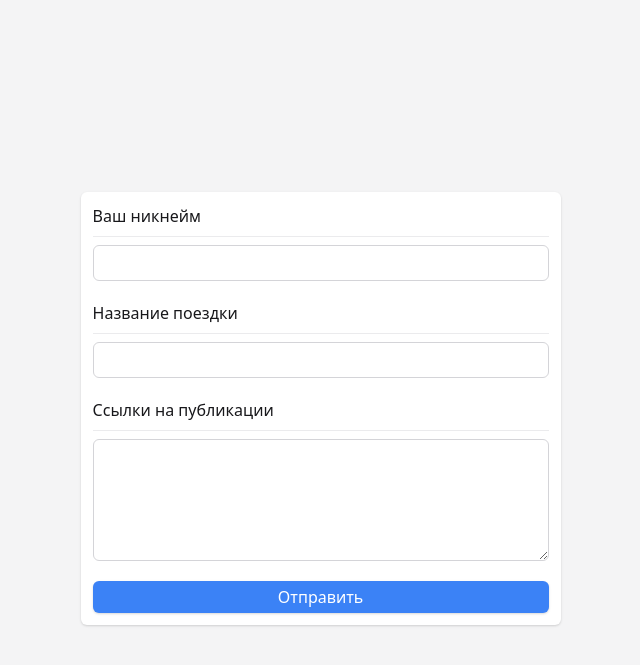
After one commit to fckxorg/leaders_of_digital_cache_invalidation_backend, a Django app: page /trip/form in a window 1280 px wide. The commit adds this page. Shown: the top 665 px of the page, without its empty margins (393-1033 px from the left). Run offline with Django 3.2, Linux system fonts and the light colour scheme; some libraries are stand-ins or nearby versions; some web fonts are replaced.

Commit message:
frontend: added form for adding posts

```diff
--- a/searcher/api/static/css/style.css
+++ b/searcher/api/static/css/style.css
@@ -1391,3 +1391,8 @@ video {
   text-align: center;
   margin-left: 4rem;
 }
+
+.bye {
+  text-align: center;
+  margin-left: 7rem;
+}
--- /dev/null
+++ b/searcher/api/static/js/material.js
@@ -0,0 +1,28 @@
+document.addEventListener('DOMContentLoaded', function () {
+    $('.filter-button').on('click', () => {
+        let filter_form = {
+          name: $('.name-input').val(),
+          trip: $('.trip-input').val(),
+          links: $('.link-input').val()
+        };
+
+        console.log(filter_form);
+
+        fetch('/trip/send', {
+            method: 'post',
+            body: JSON.stringify(filter_form)
+        })
+        .then(response => {
+            if (response.status !== 200) {
+                console.log("Error! Not accepted. Status: " + response.status);
+                return;
+            }
+            console.log("Status: 200")
+
+
+            $('.accept-form').html(`
+              <div class="bye flex xl:flex-row flex-col items-center font-medium text-gray-900 dark:text-white pb-2 mb-2 w-full">Спасибо за сотрудничество!</div>
+              `);
+            });
+        })
+});
--- /dev/null
+++ b/searcher/api/templates/material.html
@@ -0,0 +1,55 @@
+<!doctype html>
+<html class="no-js" lang="ru">
+
+<head>
+  {% load static %}
+  <meta charset="utf-8">
+  <title>Lead of digital</title>
+  <meta name="description" content="">
+  <meta name="viewport" content="width=device-width, initial-scale=1">
+
+  <link href="https://fonts.googleapis.com/css2?family=Raleway&display=swap" rel="stylesheet">
+  <link href="https://fonts.googleapis.com/css2?family=Roboto+Condensed&display=swap" rel="stylesheet">
+  <link href="//db.onlinewebfonts.com/c/88f10bf18a36407ef36bf30bc25a3618?family=Suisse+Intl" rel="stylesheet" type="text/css"/>
+
+  <script src="https://kit.fontawesome.com/771831ed14.js" crossorigin="anonymous"></script>
+  <link rel="stylesheet" href="{% static 'css/style.css' %}">
+
+  <script
+  src="https://code.jquery.com/jquery-3.6.0.min.js"
+  integrity="sha256-/xUj+3OJU5yExlq6GSYGSHk7tPXikynS7ogEvDej/m4="
+  crossorigin="anonymous"></script>
+  <script src="{% static 'js/material.js' %}"></script>
+</head>
+
+<body class="bg-gray-100">
+<div class="space-y-4 mt-3">
+  <div class="bg-white p-3 w-full flex flex-col rounded-md dark:bg-gray-800 shadow accept-form">
+    <div class="filter_item">
+      <div class="flex xl:flex-row flex-col items-center font-medium text-gray-900 dark:text-white pb-2 mb-2 xl:border-b border-gray-200 border-opacity-75 dark:border-gray-700 w-full">
+        Ваш никнейм
+      </div>
+      <div class="flex items-center w-full">
+        <input type="text" class="name-input pl-8 h-9 bg-transparent border border-gray-300 dark:border-gray-700 dark:text-white w-full rounded-md text-sm"/>
+      </div>
+    </div>
+    <div class="filter_item">
+      <div class="flex xl:flex-row flex-col items-center font-medium text-gray-900 dark:text-white pb-2 mb-2 xl:border-b border-gray-200 border-opacity-75 dark:border-gray-700 w-full">
+        Название поездки
+      </div>
+      <div class="flex items-center w-full">
+        <input type="text" class="trip-input pl-8 h-9 bg-transparent border border-gray-300 dark:border-gray-700 dark:text-white w-full rounded-md text-sm"/>
+      </div>
+    </div>
+    <div class="filter_item">
+      <div class="flex xl:flex-row flex-col items-center font-medium text-gray-900 dark:text-white pb-2 mb-2 xl:border-b border-gray-200 border-opacity-75 dark:border-gray-700 w-full">
+        Ссылки на публикации
+      </div>
+      <div class="flex items-center w-full">
+        <textarea rows="6" type="text" class="link-input pl-8 bg-transparent border border-gray-300 dark:border-gray-700 dark:text-white w-full rounded-md text-sm"></textarea>
+      </div>
+    </div>
+
+    <button class="filter-button h-8 px-3 rounded-md shadow text-white bg-blue-500">Отправить</button>
+  </div>
+</body>
--- a/searcher/api/urls.py
+++ b/searcher/api/urls.py
@@ -14,4 +14,6 @@ urlpatterns = [
     path('attraction/get', views.get_attractions, name='get_attractions'),
     path('trip/bloger', views.get_blogers_by_trip, name='get_blogers_by_trip'),
     path('trip/post', views.get_post_by_trip_bloger, name='get_post_by_trip_bloger'),
+    path('trip/send', views.send_posts, name='send_posts'),
+    path('trip/form', views.post_form, name='post_form'),
 ] + static(settings.STATIC_URL, document_root=settings.STATIC_ROOT)
--- a/searcher/api/views.py
+++ b/searcher/api/views.py
@@ -31,6 +31,19 @@ def accept_trip(request):
     bloger.save()
     trip.save()
 
+    return HttpResponse(200)
+
+def post_form(request):
+    return render(request, 'material.html')
+
+@csrf_exempt
+def send_posts(request):
+    data = json.loads(request.body.decode('utf-8'))
+
+    bloger = Bloger.objects.get(name=data['name'])
+    trip = Trip.objects.get(name=data['trip'])
+    print(bloger)
+    print(trip)
     return HttpResponse(200)
 
 @csrf_exempt
```
